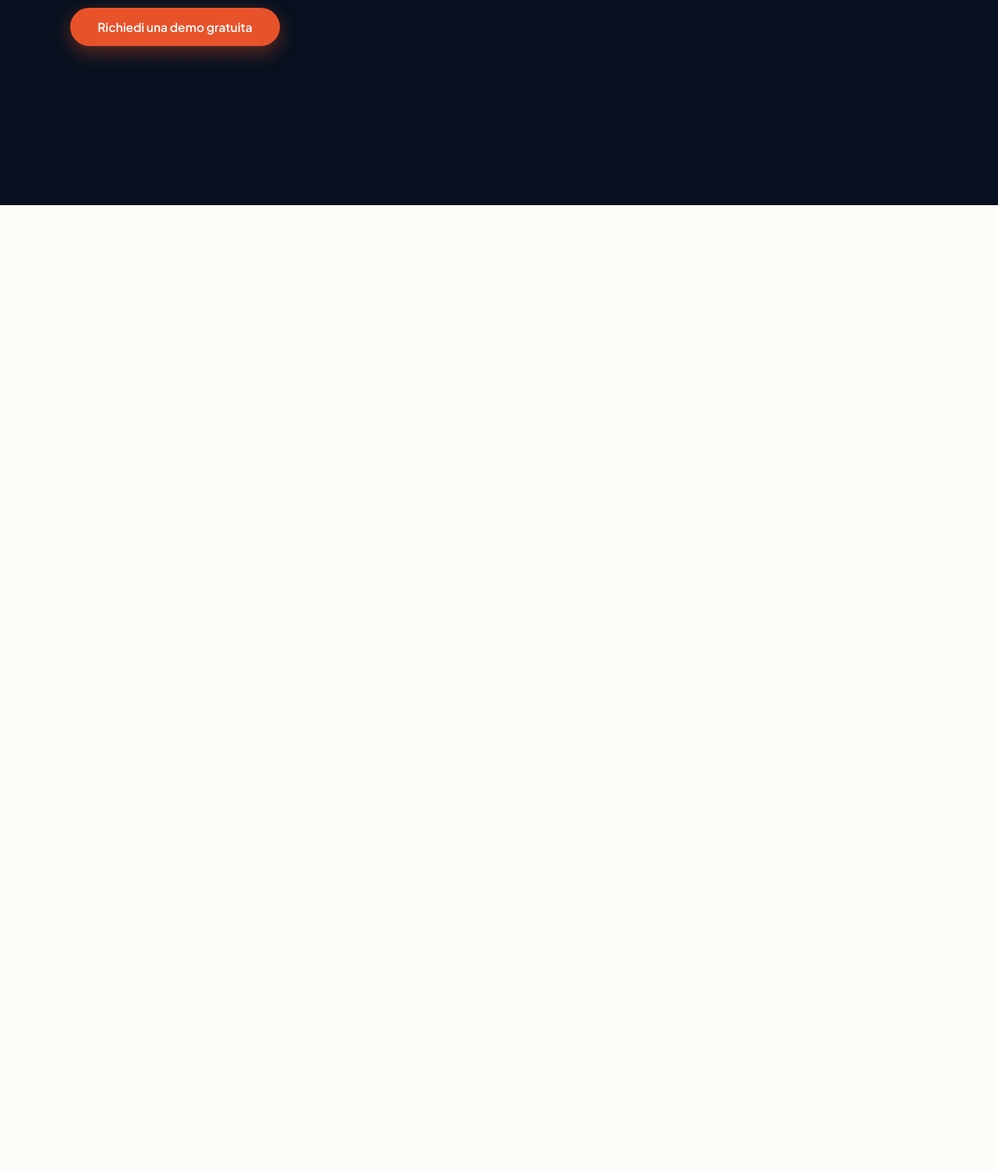
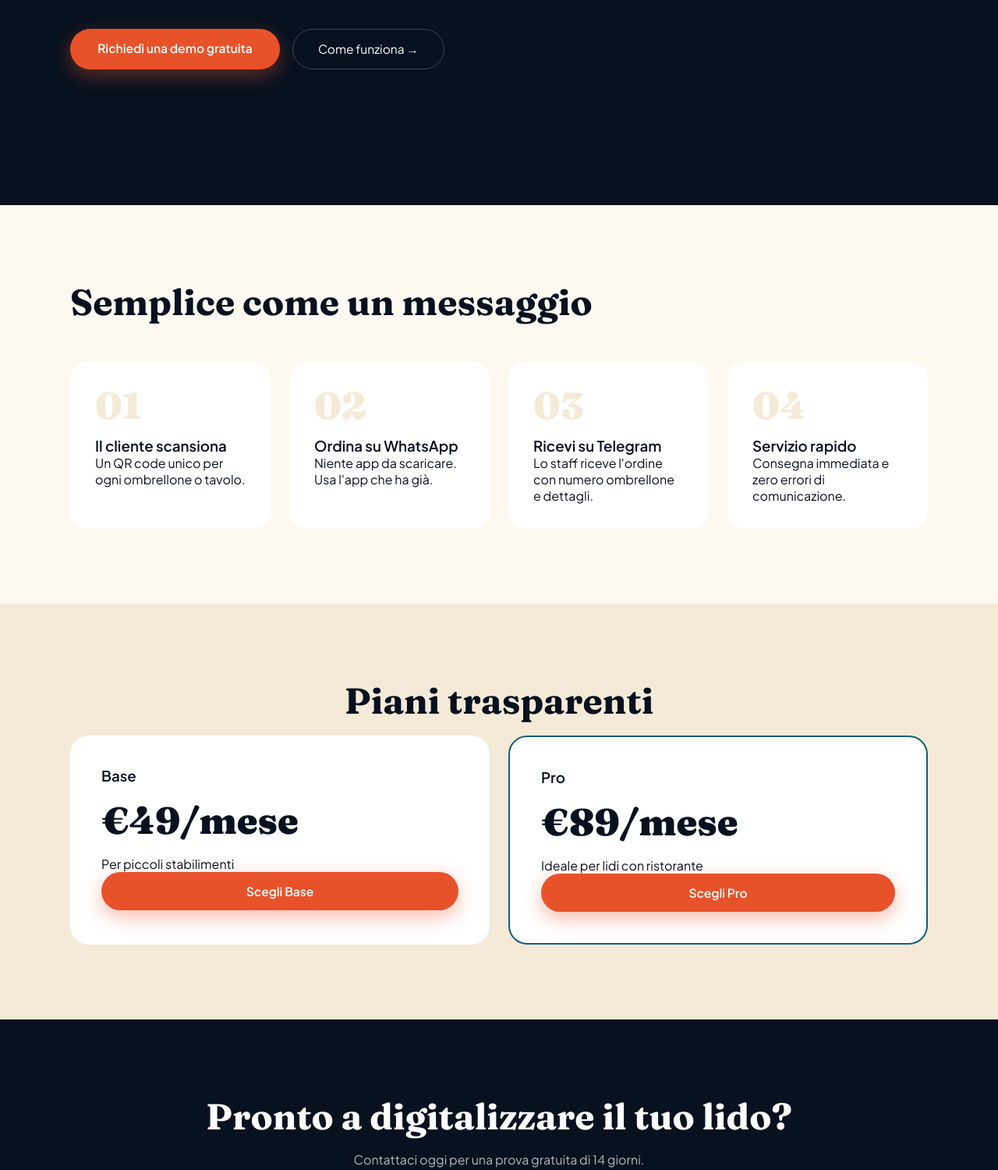
Before and after one commit to sasivo0203-wq/octo-landing, a plain HTML site: page index.html in a window 1280 px wide. Shown: the part 537-2037 px from the top of the page at 78% size. Before the commit the page ends 800 px from the top, so only its background shows below. Drawn offline with Linux system fonts and the light colour scheme.

Commit message:
modifica sito

```diff
--- a/index.html
+++ b/index.html
@@ -47,20 +47,45 @@
         .nav-links a { color: rgba(255,255,255,0.6); text-decoration: none; font-size: 0.88rem; font-weight: 400; transition: color .2s; }
         .nav-links a:hover { color: white; }
         .nav-cta { background: var(--coral) !important; color: white !important; padding: 0.5rem 1.3rem; border-radius: 50px; font-weight: 600 !important; transition: background .2s, transform .15s !important; }
+        .ham { display: none; flex-direction: column; gap: 5px; cursor: pointer; }
+        .ham span { display: block; width: 22px; height: 2px; background: white; border-radius: 2px; }
 
         .hero { min-height: 100vh; background: var(--ink); display: flex; align-items: center; padding: 7rem 2rem 0; position: relative; overflow: hidden; }
         .hero-inner { max-width: 1100px; margin: 0 auto; width: 100%; display: grid; grid-template-columns: 1fr auto; gap: 3rem; align-items: center; position: relative; z-index: 1; padding-bottom: 10rem; }
+        .hero-badge { display: inline-flex; align-items: center; gap: 0.5rem; background: rgba(61,214,232,0.12); border: 1px solid rgba(61,214,232,0.25); color: var(--aqua); padding: 0.35rem 1rem; border-radius: 50px; font-size: 0.78rem; font-weight: 600; letter-spacing: 0.06em; text-transform: uppercase; margin-bottom: 1.75rem; }
         .hero h1 { font-family: 'Fraunces', serif; font-size: clamp(2.6rem, 5.5vw, 4.6rem); font-weight: 900; line-height: 1.08; color: white; margin-bottom: 1.5rem; }
         .hero h1 em { font-style: italic; color: var(--aqua); }
         .hero h1 .coral { color: var(--coral); font-style: normal; }
         .hero-sub { font-size: clamp(1rem, 2vw, 1.18rem); color: rgba(255,255,255,0.55); font-weight: 300; line-height: 1.75; max-width: 520px; margin-bottom: 2.5rem; }
-
+        .hero-ctas { display: flex; gap: 1rem; flex-wrap: wrap; }
         .btn-primary { background: var(--coral); color: white; padding: .95rem 2.2rem; border-radius: 50px; font-weight: 600; font-size: .97rem; text-decoration: none; box-shadow: 0 8px 24px rgba(232,82,42,.4); transition: all .2s; }
         .btn-primary:hover { background: var(--coral-lt); transform: translateY(-2px); }
+        .btn-ghost { border: 1px solid rgba(255,255,255,.22); color: white; padding: .95rem 2rem; border-radius: 50px; font-size: .97rem; text-decoration: none; transition: all .2s; }
+        .btn-ghost:hover { background: rgba(255,255,255,.08); }
+
+        section { padding: 6rem 2rem; }
+        .container { max-width: 1100px; margin: 0 auto; }
+        .stitle { font-family: 'Fraunces', serif; font-size: clamp(1.8rem, 4vw, 2.9rem); font-weight: 700; color: var(--ink); margin-bottom: 1rem; }
+
+        .steps { display: grid; grid-template-columns: repeat(auto-fit, minmax(220px, 1fr)); gap: 1.5rem; margin-top: 3rem; }
+        .step { background: white; border-radius: 22px; padding: 2rem; transition: transform .25s; }
+        .step:hover { transform: translateY(-5px); }
+        .step-n { font-family: 'Fraunces', serif; font-size: 3rem; font-weight: 900; color: var(--sand); line-height: 1; margin-bottom: 1rem; }
+
+        #pricing { background: var(--sand); }
+        .pg { display: grid; grid-template-columns: repeat(auto-fit, minmax(280px, 1fr)); gap: 1.5rem; }
+        .pc { background: white; border-radius: 24px; padding: 2.5rem; transition: all .25s; }
+        .pc:hover { transform: translateY(-5px); box-shadow: 0 20px 40px rgba(0,0,0,0.05); }
+        .pc-price { font-family: 'Fraunces', serif; font-size: 3rem; font-weight: 900; margin: 1rem 0; }
+
+        footer { background: #040c16; padding: 3rem 2rem; color: rgba(255,255,255,0.3); text-align: center; }
 
         @media(max-width:900px) {
             .hero-inner { grid-template-columns: 1fr; text-align: center; }
+            .hero-sub { margin: 0 auto 2.5rem; }
+            .hero-ctas { justify-content: center; }
             .nav-links { display: none; }
+            .ham { display: flex; }
         }
     </style>
 </head>
@@ -71,23 +96,95 @@
     <div class="logo-top"><span class="oc">Oc</span>to</div>
     <div class="logo-bottom">Concierge</div>
   </a>
-    <ul class="nav-links">
+  <ul class="nav-links" id="navLinks">
     <li><a href="#come-funziona">Come funziona</a></li>
     <li><a href="#braccia">Funzionalità</a></li>
     <li><a href="#pricing">Prezzi</a></li>
     <li><a href="#cta" class="nav-cta">Richiedi demo</a></li>
   </ul>
+  <div class="ham" onclick="toggleMenu()"><span></span><span></span><span></span></div>
 </nav>
 
 <section class="hero">
   <div class="hero-inner">
     <div class="hero-text">
+      <div class="hero-badge">⛱️ Per stabilimenti balneari italiani</div>
       <h1>Otto braccia.<br><em>Un solo</em> sistema.<br><span class="coral">Ordini perfetti.</span></h1>
       <p class="hero-sub">I tuoi clienti scansionano il QR, scrivono su WhatsApp e tu ricevi tutto su Telegram — organizzato, numerato, pronto. Zero caos. Zero file. Zero app.</p>
+      <div class="hero-ctas">
         <a href="#cta" class="btn-primary">Richiedi una demo gratuita</a>
+        <a href="#come-funziona" class="btn-ghost">Come funziona →</a>
+      </div>
     </div>
   </div>
 </section>
 
+<section id="come-funziona" style="background: var(--sand-lt);">
+    <div class="container">
+        <h2 class="stitle">Semplice come un messaggio</h2>
+        <div class="steps">
+            <div class="step">
+                <div class="step-n">01</div>
+                <h3>Il cliente scansiona</h3>
+                <p>Un QR code unico per ogni ombrellone o tavolo.</p>
+            </div>
+            <div class="step">
+                <div class="step-n">02</div>
+                <h3>Ordina su WhatsApp</h3>
+                <p>Niente app da scaricare. Usa l'app che ha già.</p>
+            </div>
+            <div class="step">
+                <div class="step-n">03</div>
+                <h3>Ricevi su Telegram</h3>
+                <p>Lo staff riceve l'ordine con numero ombrellone e dettagli.</p>
+            </div>
+            <div class="step">
+                <div class="step-n">04</div>
+                <h3>Servizio rapido</h3>
+                <p>Consegna immediata e zero errori di comunicazione.</p>
+            </div>
+        </div>
+    </div>
+</section>
+
+<section id="pricing">
+    <div class="container">
+        <h2 class="stitle" style="text-align: center;">Piani trasparenti</h2>
+        <div class="pg">
+            <div class="pc">
+                <h3>Base</h3>
+                <div class="pc-price">€49<span>/mese</span></div>
+                <p>Per piccoli stabilimenti</p>
+                <a href="#cta" class="btn-primary" style="display: block; text-align: center;">Scegli Base</a>
+            </div>
+            <div class="pc" style="border: 2px solid var(--ocean);">
+                <h3>Pro</h3>
+                <div class="pc-price">€89<span>/mese</span></div>
+                <p>Ideale per lidi con ristorante</p>
+                <a href="#cta" class="btn-primary" style="display: block; text-align: center;">Scegli Pro</a>
+            </div>
+        </div>
+    </div>
+</section>
+
+<section id="cta" style="background: var(--ink); color: white; text-align: center;">
+    <div class="container">
+      <h2 class="stitle" style="color: white;">Pronto a digitalizzare il tuo lido?</h2>
+      <p style="margin-bottom: 2rem; opacity: 0.7;">Contattaci oggi per una prova gratuita di 14 giorni.</p>
+      <a href="https://wa.me/tuonumero" class="btn-primary">Parlaci su WhatsApp</a>
+    </div>
+</section>
+
+<footer>
+    <p>© 2026 OctoConcierge. Tutti i diritti riservati.</p>
+</footer>
+
+<script>
+    function toggleMenu() {
+        const nav = document.getElementById('navLinks');
+        nav.style.display = nav.style.display === 'flex' ? 'none' : 'flex';
+    }
+</script>
+
 </body>
 </html>
```
Lines whose indentation alone changed are shown as unchanged.
